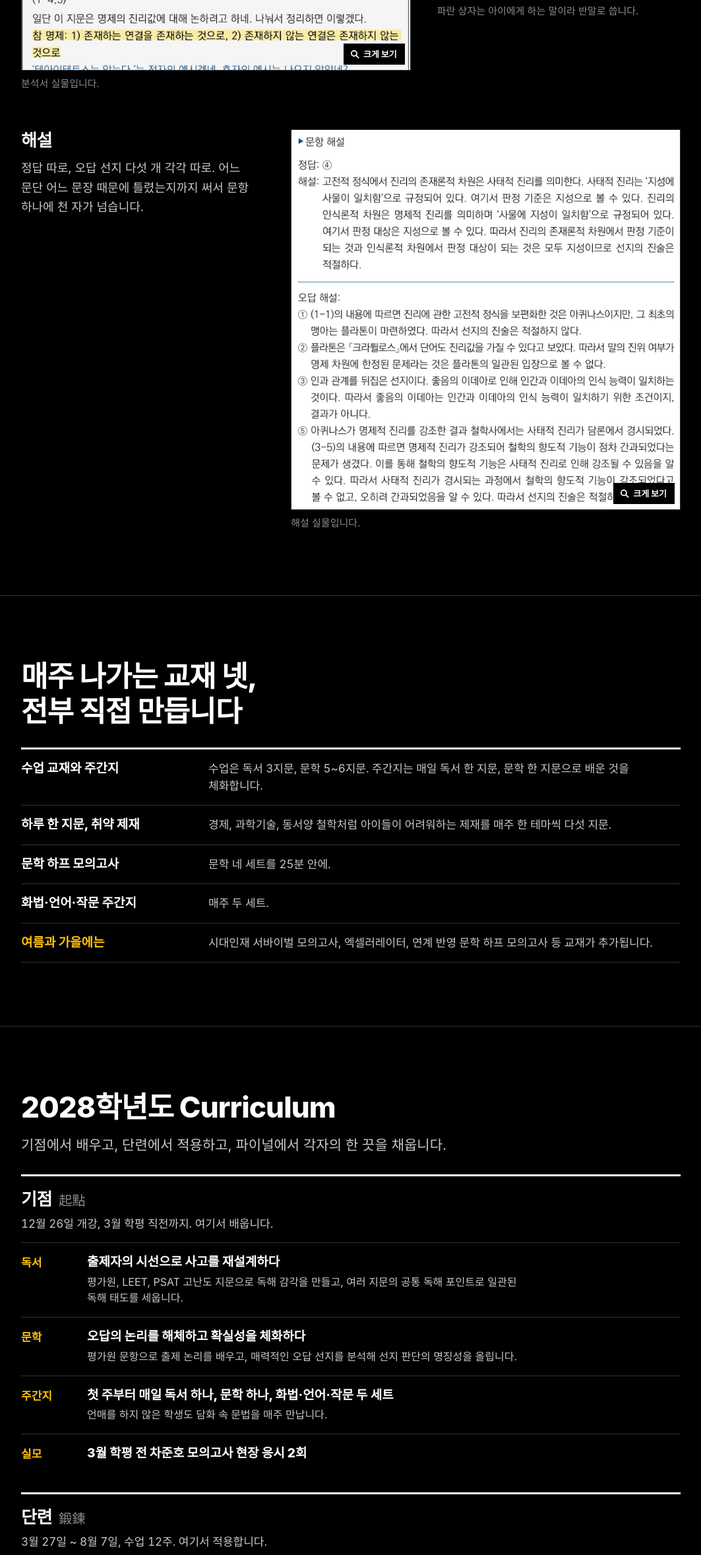
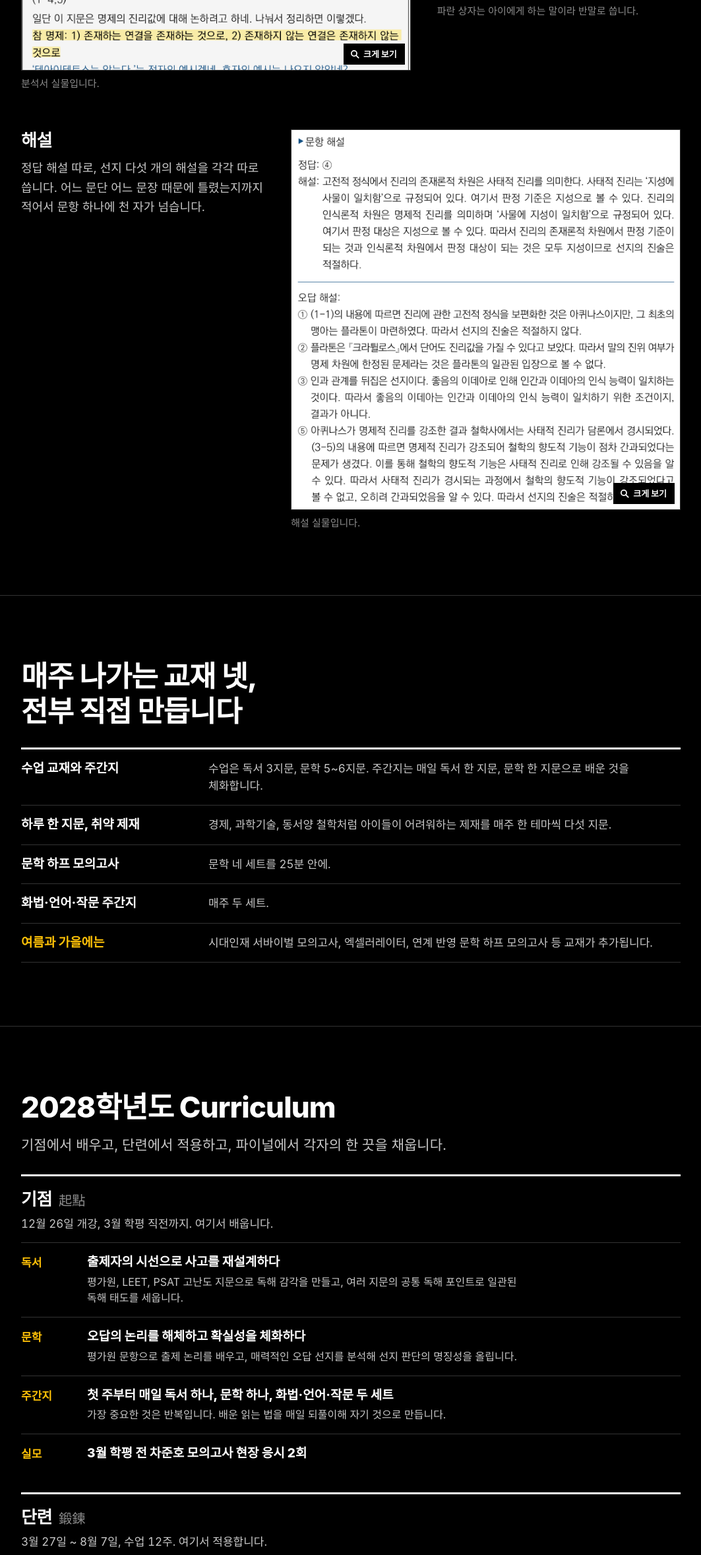
Before and after one commit to chajunho1515-stack/chajunho1515-stack.github.io, a plain HTML site: page index.html in a window 1280 px wide. Shown: the part 2231-4588 px from the top of the page at 66% size, without its empty margins (108-1171 px from the left). Drawn offline with Linux system fonts and the light colour scheme; a web font is replaced by a local one.

Commit message:
Align two lines with the final briefing handout
Co-Authored-By: Claude Fable 5.2 <noreply@anthropic.com>

```diff
--- a/index.html
+++ b/index.html
@@ -227,7 +227,7 @@ footer a:hover{color:var(--yellow)}
     <div class="proof flip" style="margin-top:56px">
       <div>
         <h3>해설</h3>
-        <p class="sub" style="margin-top:10px">정답 따로, 오답 선지 다섯 개 각각 따로. 어느 문단 어느 문장 때문에 틀렸는지까지 써서 문항 하나에 천 자가 넘습니다.</p>
+        <p class="sub" style="margin-top:10px">정답 해설 따로, 선지 다섯 개의 해설을 각각 따로 씁니다. 어느 문단 어느 문장 때문에 틀렸는지까지 적어서 문항 하나에 천 자가 넘습니다.</p>
       </div>
       <div>
         <a class="shot" href="img/explain.png"><img src="img/explain.png" alt="해설 실물. 정답 해설과 오답 선지별 해설" width="1320" height="1290" loading="lazy" decoding="async"><span class="zoom" aria-hidden="true"><svg viewBox="0 0 16 16" fill="none" stroke="currentColor" stroke-width="2" stroke-linecap="round"><circle cx="6.8" cy="6.8" r="4.6"/><path d="M10.4 10.4 14.5 14.5"/></svg>크게 보기</span></a>
@@ -261,7 +261,7 @@ footer a:hover{color:var(--yellow)}
       <dl class="rows">
         <div><dt>독서</dt><dd><strong>출제자의 시선으로 사고를 재설계하다</strong><span>평가원, LEET, PSAT 고난도 지문으로 독해 감각을 만들고, 여러 지문의 공통 독해 포인트로 일관된 독해 태도를 세웁니다.</span></dd></div>
         <div><dt>문학</dt><dd><strong>오답의 논리를 해체하고 확실성을 체화하다</strong><span>평가원 문항으로 출제 논리를 배우고, 매력적인 오답 선지를 분석해 선지 판단의 명징성을 올립니다.</span></dd></div>
-        <div><dt>주간지</dt><dd><strong>첫 주부터 매일 독서 하나, 문학 하나, <span class="nb">화법·언어·작문</span> 두 세트</strong><span>언매를 하지 않은 학생도 담화 속 문법을 매주 만납니다.</span></dd></div>
+        <div><dt>주간지</dt><dd><strong>첫 주부터 매일 독서 하나, 문학 하나, <span class="nb">화법·언어·작문</span> 두 세트</strong><span>가장 중요한 것은 반복입니다. 배운 읽는 법을 매일 되풀이해 자기 것으로 만듭니다.</span></dd></div>
         <div><dt>실모</dt><dd><strong>3월 학평 전 차준호 모의고사 현장 응시 2회</strong></dd></div>
       </dl>
     </div>
```
